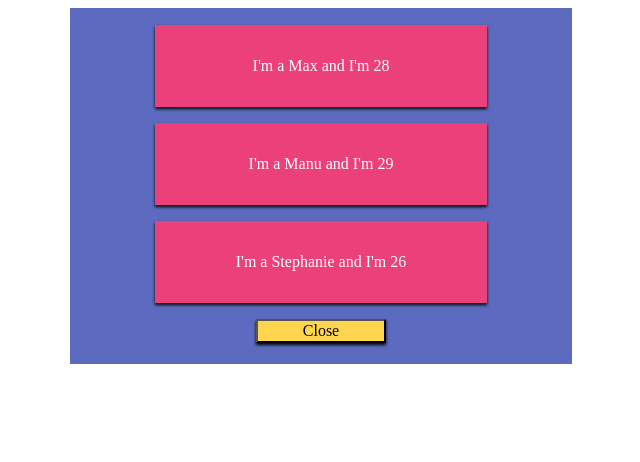
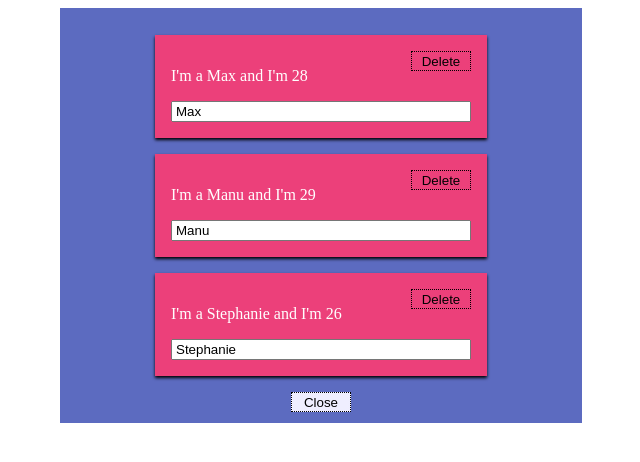
Before and after one commit to choco1911/lewagon_airbnb, a React (Create React App) app: page / in a window 1280 px wide. Both pictures are taken after a click on the button "Open". Shown: the top 462 px of the page, without its empty margins (319-959 px from the left). Built offline with nearby package versions, Linux system fonts and the light colour scheme.

Commit message:
improve list array

```diff
--- a/src/App.css
+++ b/src/App.css
@@ -3,12 +3,19 @@
     width: 500px;
     border: 1px solid transparent;
     background-color: #5c6bc0;
+    display: flex;
+    flex-direction: column;
+    padding: 10px;
 
 }
 
-button {
+.toggle {
+    width: 60px;
+    height: 20px;
     margin: auto;
-    margin-top: 16px;
-    width: 130px;
-    display: block;
+    padding: 0;
+    overflow: visible;
+    background: #efeeff;
+    cursor: pointer;
+    border: 1px dotted #000;
 }
--- a/src/App.js
+++ b/src/App.js
@@ -11,14 +11,21 @@ class App extends Component {
         ]
     }
 
-    nameChangedHandler = (event) => {
-        this.setState({
-            persons: [
-                {name: 'Max', age: 28},
-                {name: event.target.value, age: 29},
-                {name: 'Stephanie', age: 27}
-            ]
-        })
+    nameChangedHandler = (event, id) => {
+        const personIndex = this.state.persons.findIndex(p => {
+            return p.id === id
+        });
+
+        const person = {
+            ...this.state.persons[personIndex]
+        }
+{/*  alternative way
+    const person = Object.assign({}, this.state.persons[personIndex]) */}
+        person.name = event.target.value
+        const persons = [...this.state.persons]
+        persons[personIndex] = person
+
+        this.setState({ persons: persons })
     }
 
     deletePersonHandler = (personIndex) => {
@@ -37,13 +44,16 @@ class App extends Component {
     }
 
     render () {
+        {/*
         const style = {
             marginBottom: '20px',
             backgroundColor: '#ffd54f',
             boxShadow: '0 2px 3px #000',
             font: 'inherit',
-            cursor: 'pointeer'
+            cursor: 'pointer',
+            overflow: 'visible'
         }
+        */}
 
         let persons = null;
         if (this.state.showPersons) {
@@ -54,6 +64,7 @@ class App extends Component {
                                 name={person.name}
                                 age={person.age}
                                 key={person.id}
+                                change={(event) => this.nameChangedHandler(event, person.id)}
                                 />
                     })}
                 </div>
@@ -64,8 +75,10 @@ class App extends Component {
 
                 {/* here i pass click hander to the function component Person */}
                 {persons}
-                {/* Method 1: passing variable to switchNameHandler */}
-                <button style = {style} onClick={this.togglePersonsHandler}>
+                {/* Method 1: passing variable to switchNameHandler
+                <button className="toggle" style = {style} onClick={this.togglePersonsHandler}>
+                */}
+                <button className="toggle" onClick={this.togglePersonsHandler}>
                     {this.state.showPersons ? "Close" : "Open"}
                 </button>
             </div>
--- a/src/Person/person.css
+++ b/src/Person/person.css
@@ -11,9 +11,29 @@ p {
     margin: 16px auto;
     box-shadow: 0 2px 3px #000;
     padding: 16px;
-    text-align: center;
     background-color: #ec407a;
     color: white;
+    display: flex;
+    flex-direction: column;
+}
+
+.wrapper {
+    width: 100%;
+    display: flex;
+    flex-direction: row;
+    justify-content: space-between;
+    box-sizing: border-box;
+}
+
+.del {
+    width: 60px;
+    height: 20px;
+    margin: 0;
+    padding: 0;
+    overflow: visible;
+    background: transparent;
+    cursor: pointer;
+    border: 1px dotted #000;
 }
 
 input {
--- a/src/Person/person.js
+++ b/src/Person/person.js
@@ -4,9 +4,13 @@ import './person.css'
 
 const person = (props) => {
     return (
-        <div className="Person" onClick={props.click}>
-            <p>I'm a {props.name} and I'm {props.age}</p>
-            {/* <p>{props.children}</p> */}
+        <div className="Person">
+            <div className="wrapper">
+                <p>I'm a {props.name} and I'm {props.age}</p>
+                <button className="del" onClick={props.click}>Delete</button>
+                {/* <p>{props.children}</p> */}
+            </div>
+            <input type="text" onChange={props.change} value={props.name} />
         </div>
     )
 }
```
